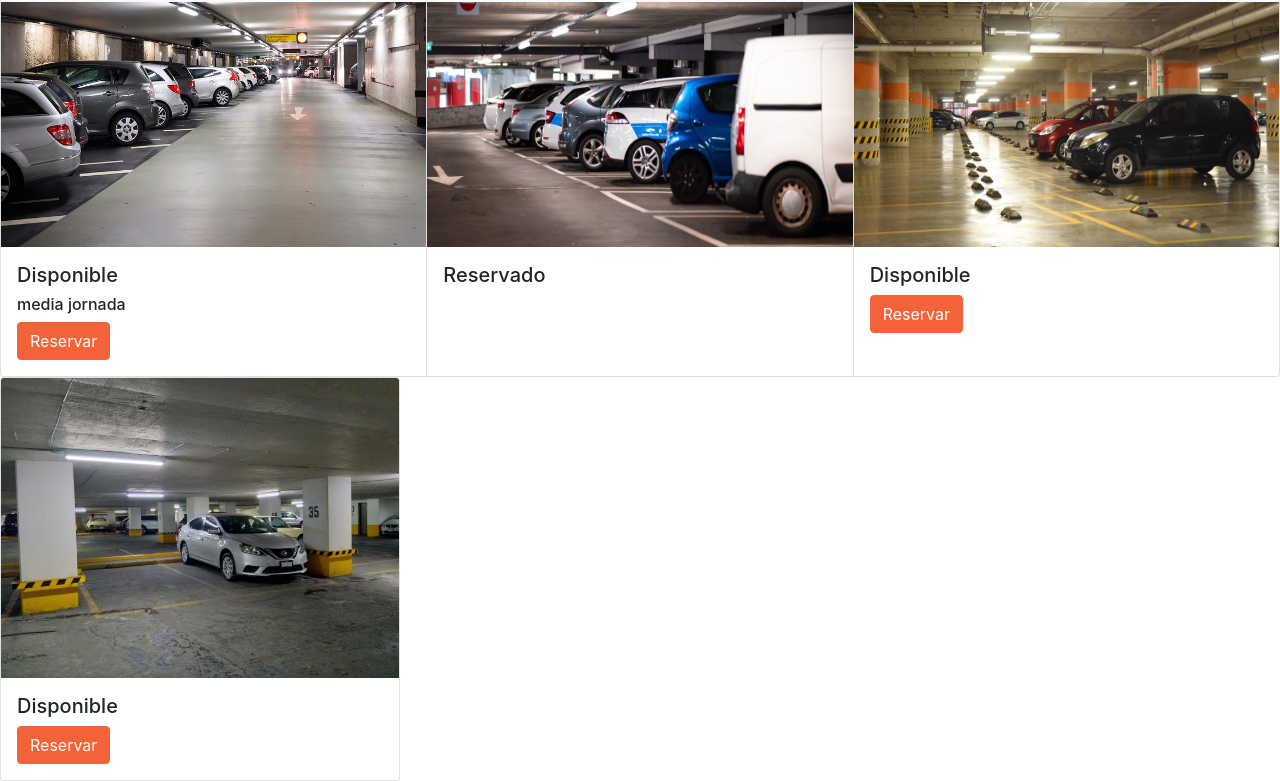
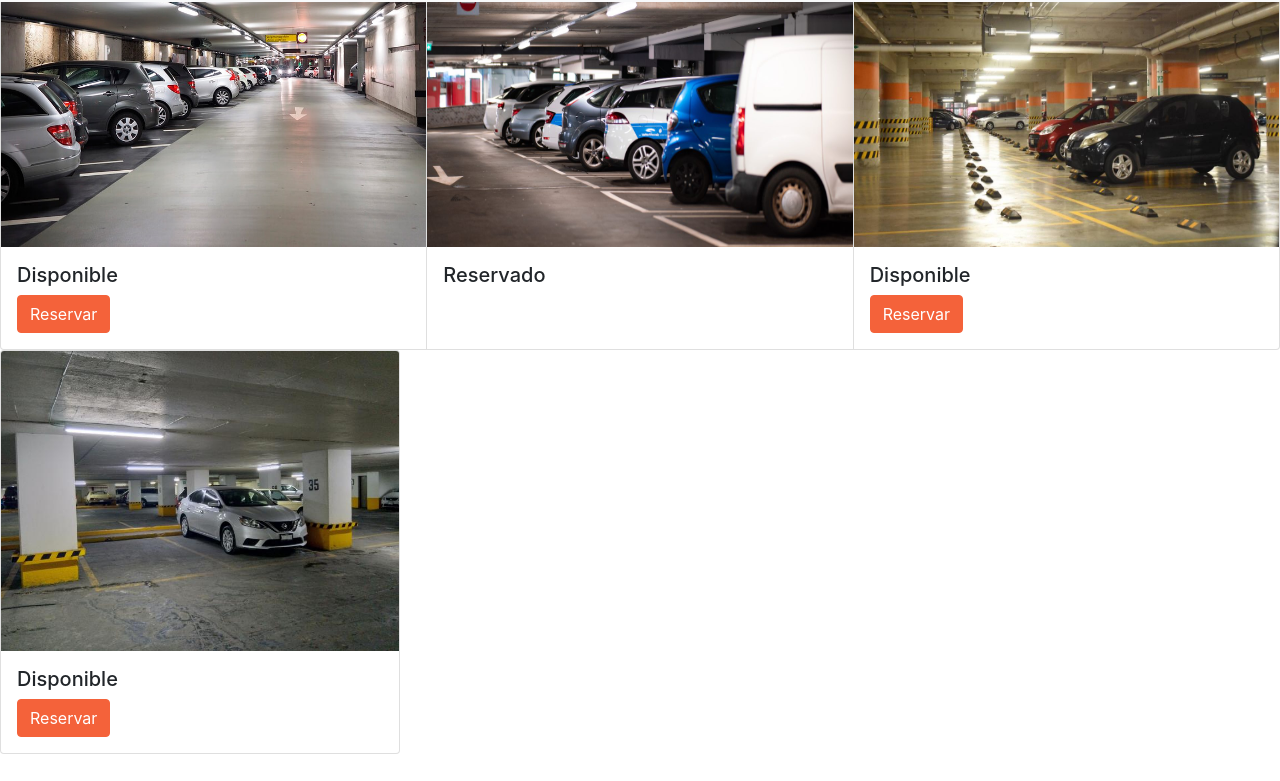
Before and after one commit to YeseniaConcha/pAPPrking, a plain HTML site: page ZonaNorte.html in a window 1280 px wide. Shown: the part 54-835 px from the top of the page. After the commit the page ends 808 px from the top, so only its background shows below. Drawn offline with nearby package versions, Linux system fonts and the light colour scheme.

Commit message:
Update ZonaNorte.html

```diff
--- a/ZonaNorte.html
+++ b/ZonaNorte.html
@@ -49,7 +49,6 @@
             <img src="assets/img/home/1.jpg" class="card-img-top" alt="..." width="200px " height="300px">
             <div class="card-body">
                 <h5 class="card-title">Disponible</h5>
-                <h6 class="card-title">media jornada</h6>
                 <a href="Reservar.html" class="btn btn-primary">Reservar</a>
             </div>
         </div>
```
